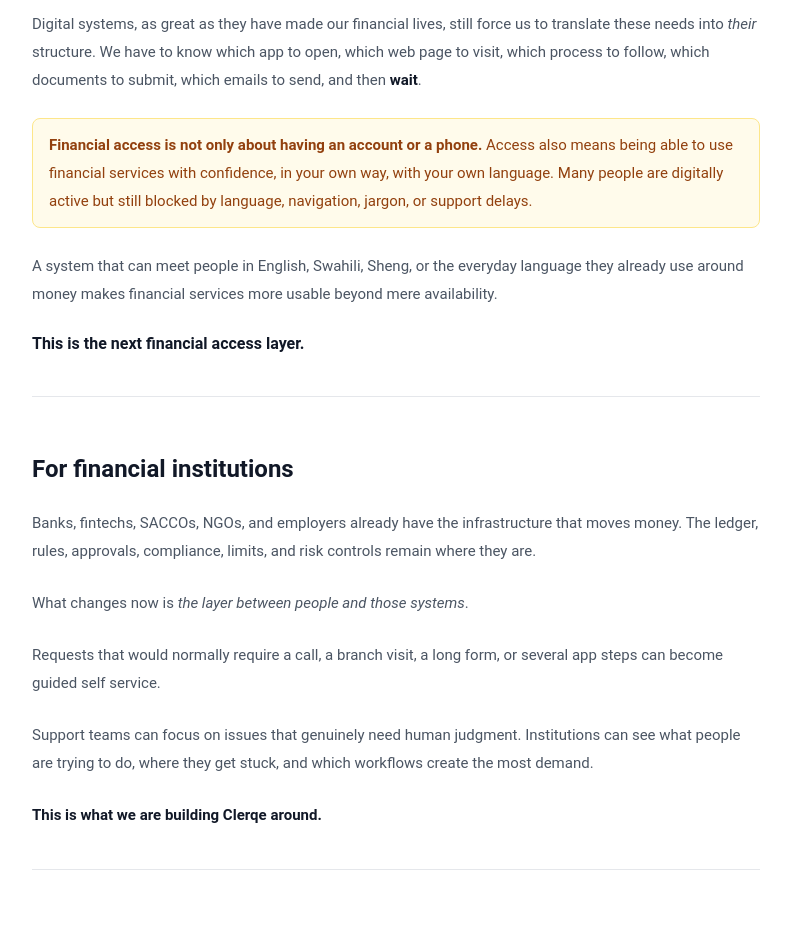
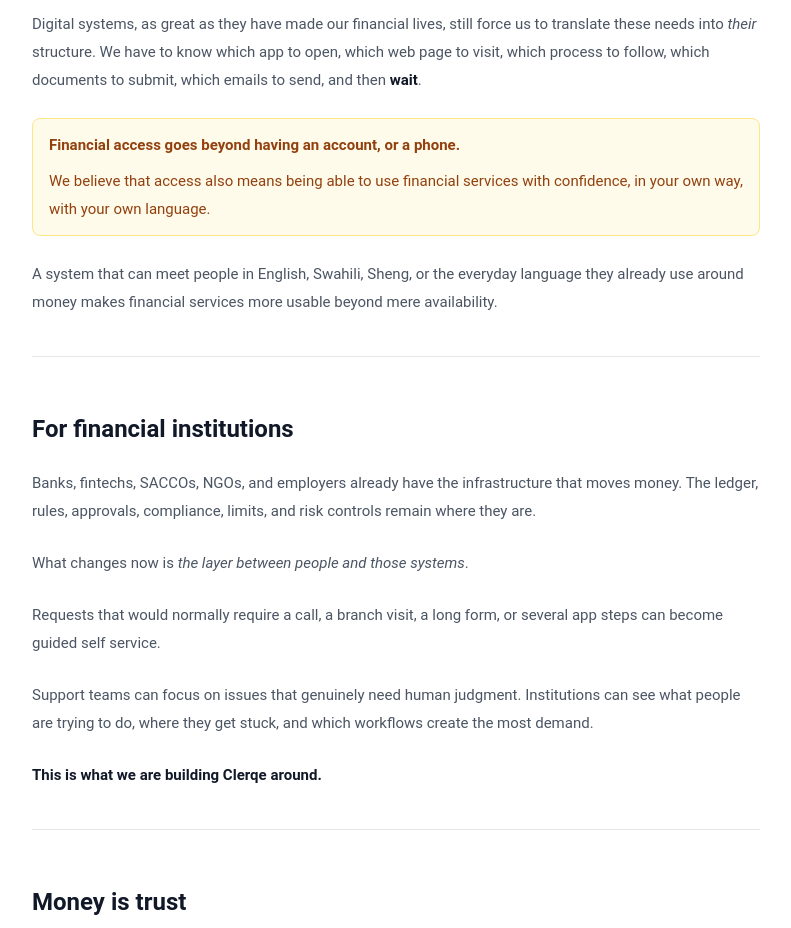
Before and after one commit to Munene1/ClerqePWA, a React (Vite) app: page /introducing-clerqe in a window 1280 px wide. Shown: the part 1740-2668 px from the top of the page, without its empty margins (244-1035 px from the left). Built offline with nearby package versions, Linux system fonts and the light colour scheme; no server answers; a web font is replaced by a local one; what @capacitor/core would draw is missing.

Commit message:
calmer wording in amber card, remove trailing sentences

```diff
--- a/src/components/IntroducingClerqe.tsx
+++ b/src/components/IntroducingClerqe.tsx
@@ -120,8 +120,10 @@
 
             <div className="rounded-[8px] border border-amber-200 bg-amber-50 px-4 py-3 dark:border-amber-900/50 dark:bg-amber-950/30">
               <p className="text-[15px] leading-7 text-amber-800 dark:text-amber-300">
-                <strong className="font-semibold">Financial access is not only about having an account or a phone.</strong>{" "}
-                Access also means being able to use financial services with confidence, in your own way, with your own language. Many people are digitally active but still blocked by language, navigation, jargon, or support delays.
+                <strong className="font-semibold">Financial access goes beyond having an account, or a phone.</strong>
+              </p>
+              <p className="mt-2 text-[15px] leading-7 text-amber-800 dark:text-amber-300">
+                We believe that access also means being able to use financial services with confidence, in your own way, with your own language.
               </p>
             </div>
 
@@ -129,9 +131,7 @@
               A system that can meet people in English, Swahili, Sheng, or the everyday language they already use around money makes financial services more usable beyond mere availability.
             </p>
 
-            <p className="text-base font-semibold text-gray-900 dark:text-gray-100">
-              This is the next financial access layer.
-            </p>
+
 
             {/* For financial institutions */}
             <div className="!mt-10 border-t border-gray-200 pt-8 dark:border-gray-800" />
```
